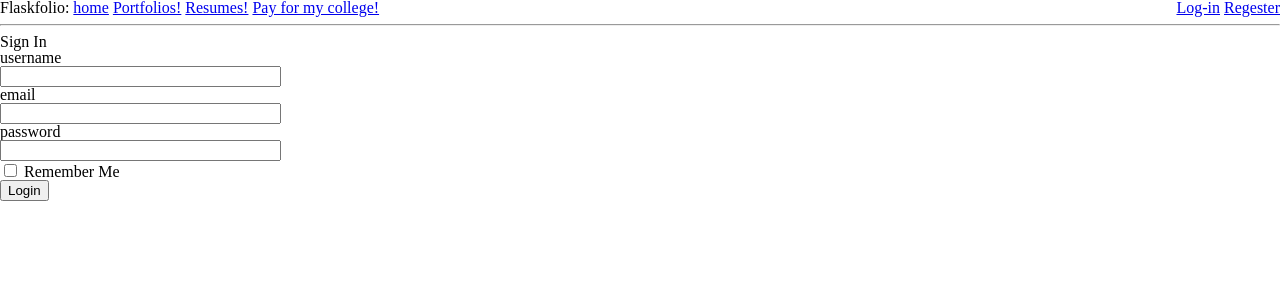
After one commit to Stephan-kashkarov/flaskfolio, a Flask app: page /login in a window 1280 px wide. The commit adds this page. Shown: the top 300 px of the page. Run offline with Flask 2, Linux system fonts and the light colour scheme.

Commit message:
worked on signin

```diff
--- a/app/__init__.py
+++ b/app/__init__.py
@@ -1,5 +1,7 @@
 from flask import Flask
+from config import Config
 
 app = Flask(__name__)
+app.config.from_object(Config)
 
 from app import routes
--- /dev/null
+++ b/app/forms.py
@@ -0,0 +1,10 @@
+from flask_wtf import FlaskForm
+from wtforms import StringField, PasswordField, BooleanField, SubmitField
+from wtforms.validators import DataRequired
+
+class LoginForm(FlaskForm):
+	user = StringField('username', validators=[DataRequired()])
+	email = StringField('email')
+	password = PasswordField('password', validators=[DataRequired()])
+	remember_me = BooleanField('Remember Me')
+	submit = SubmitField('Login')
--- a/app/routes.py
+++ b/app/routes.py
@@ -1,5 +1,6 @@
 from flask import render_template
 from app import app
+from app.forms import LoginForm
 
 @app.route('/')
 @app.route('/home')
@@ -9,7 +10,8 @@ def home():
 
 @app.route('/login')
 def login():
-	return render_template('login.html', title='Login')
+	form = LoginForm()
+	return render_template('login.html', title='Login', form=form)
 
 @app.route('/portfolios')
 def portfolios():
--- a/app/templates/base.html
+++ b/app/templates/base.html
@@ -15,12 +15,21 @@
 	</head>
 	<body>
 		<nav>
+			{% if img_url %}
 			<a href="/home">
-				<img src="" alt="Logo for flaskfolio">
+				<img src={{img_url}} alt="Logo for flaskfolio">
 			</a>
+			{% else %}
+			Flaskfolio:
+			<a href="/home">home</a>
+			{% endif %}
 			<a href="/portfolios">Portfolios!</a>
 			<a href="/resumes">Resumes!</a>
 			<a href="/donate">Pay for my college!</a>
+			<div class="login" style="float: right;">
+				<a href="/login">Log-in</a>
+				<a href="/regester">Regester</a>
+			</div>
 			<hr>
 		</nav>
 		<main>
--- /dev/null
+++ b/app/templates/login.html
@@ -0,0 +1,27 @@
+{% extends 'base.html' %}
+
+{% block content %}
+<h1>Sign In</h1>
+<form action="" method="post">
+	{{ form.hidden_tag() }}
+	<p>
+		{{ form.user.label }}<br>
+		{{ form.user(size=32) }}
+	</p>
+	<p>
+		{{ form.email.label }}<br>
+		{{ form.email(size=32) }}
+	</p>
+	<p>
+		{{ form.password.label }}<br>
+		{{ form.password(size=32) }}
+	</p>
+	<p>
+		{{ form.remember_me() }}
+		{{ form.remember_me.label }}
+	</p>
+	<p>
+		{{ form.submit() }}
+	</p>
+</form>
+{% endblock %}
--- /dev/null
+++ b/config.py
@@ -0,0 +1,4 @@
+import os
+
+class Config(object):
+	SECRET_KEY = os.environ.get('SECRET_KEY') or 'work-is-for-the-weak!'
```
